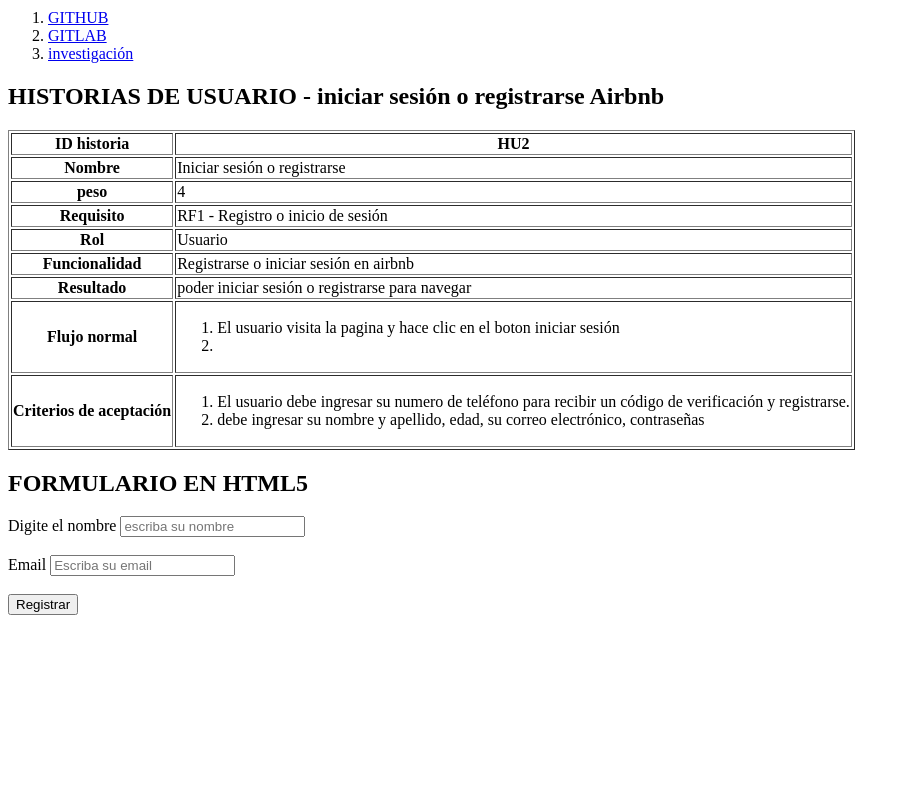
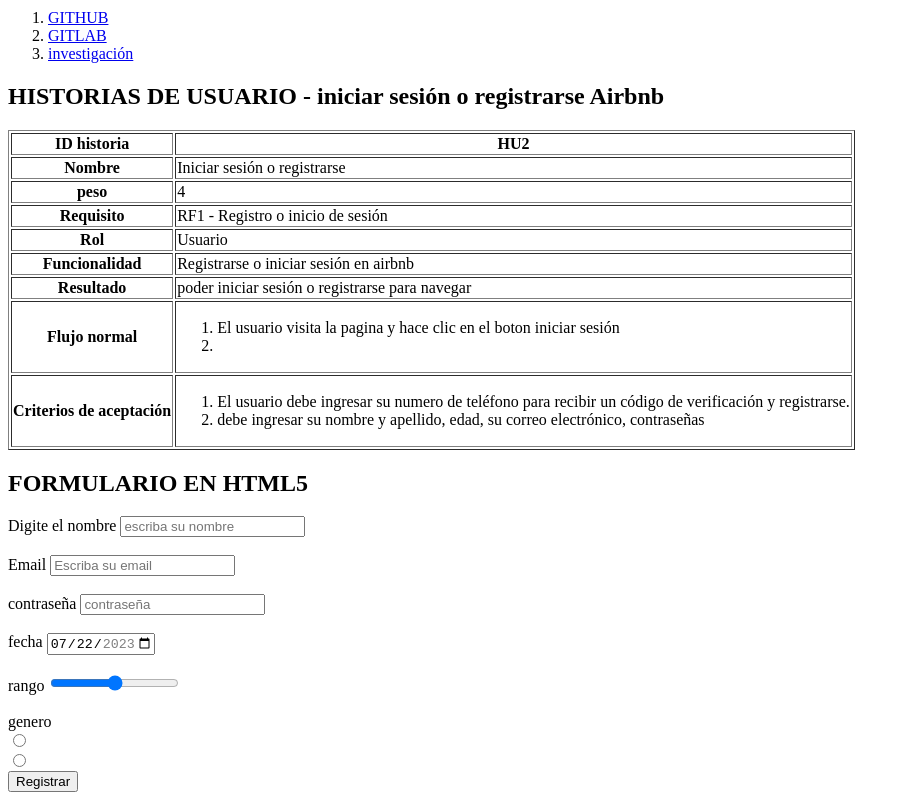
Before and after one commit to julian200604/ADSO_2670687, a plain HTML site: page index.html in a window 1280 px wide. Shown: the part 629-1429 px from the top of the page, without its empty margins (0-910 px from the left). Before the commit the page ends 1252 px from the top, so only its background shows below. Drawn offline with Linux system fonts and the light colour scheme.

Commit message:
control de formulario

```diff
--- a/index.html
+++ b/index.html
@@ -96,7 +96,17 @@
                     <input type="text" placeholder="escriba su nombre" required=""><br><br>
                     <label for="Email">Email</label>
                     <input type="text" name="email" id="" placeholder="Escriba su email" required=""><br><br>
+                    <label for="password">contraseña</label>
+                    <input type="password" placeholder="contraseña" minlength="6"><br><br>
+                    <label for="date">fecha</label>
+                    <input type="date" id="start" name="trip-start" value="2023-07-22" min="2023-01-01" max="2023-12-31"s><br><br>
+                    <label for="range">rango</label>
+                    <input type="range"><br><br>
+                    <label for="radio button">genero</label><br>
+                    <input type="radio" name="hombre" value="mujer" id="mujer"><br>
+                    <input type="radio" name="mujer" value="mujer" id="mujer"> <br>
                     <button value="registrar">Registrar</button>
+
             </body>
 
 
```
